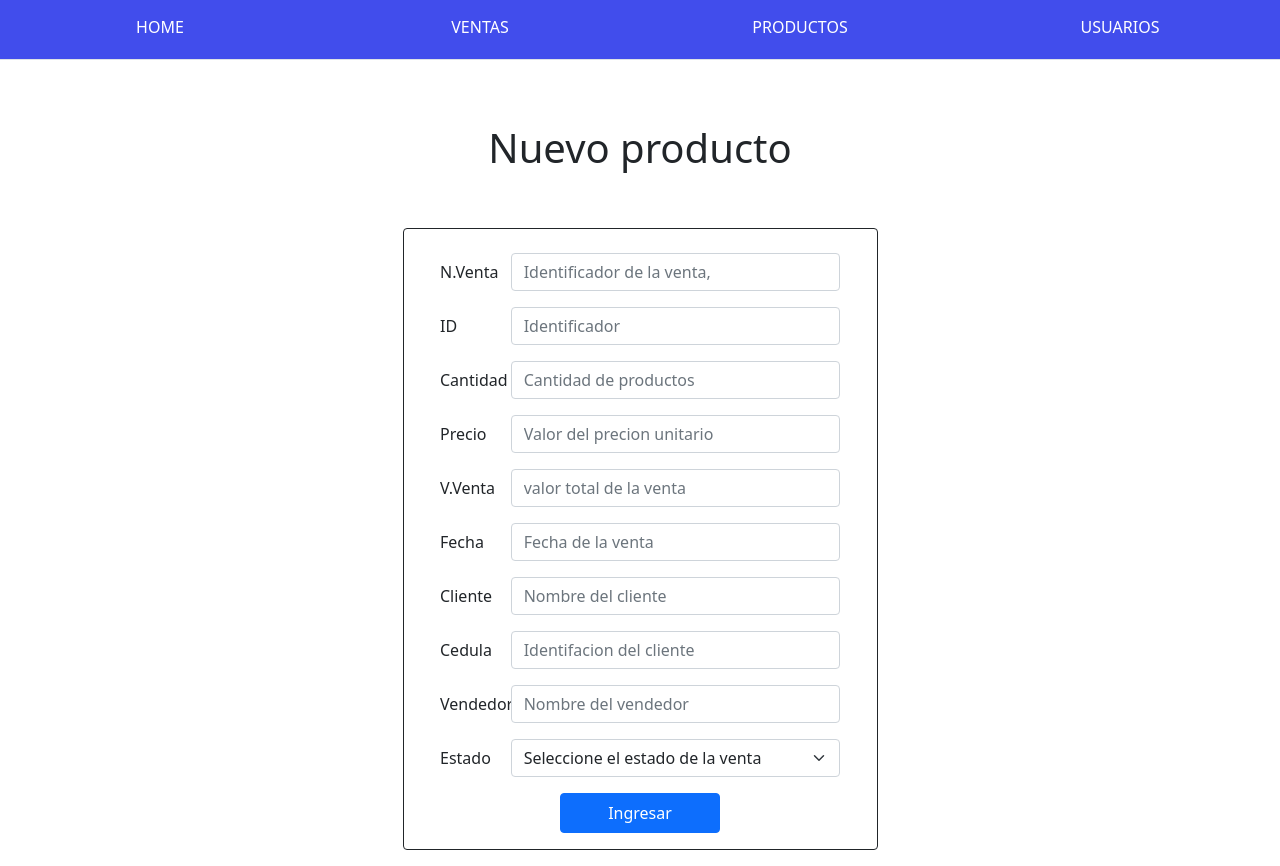
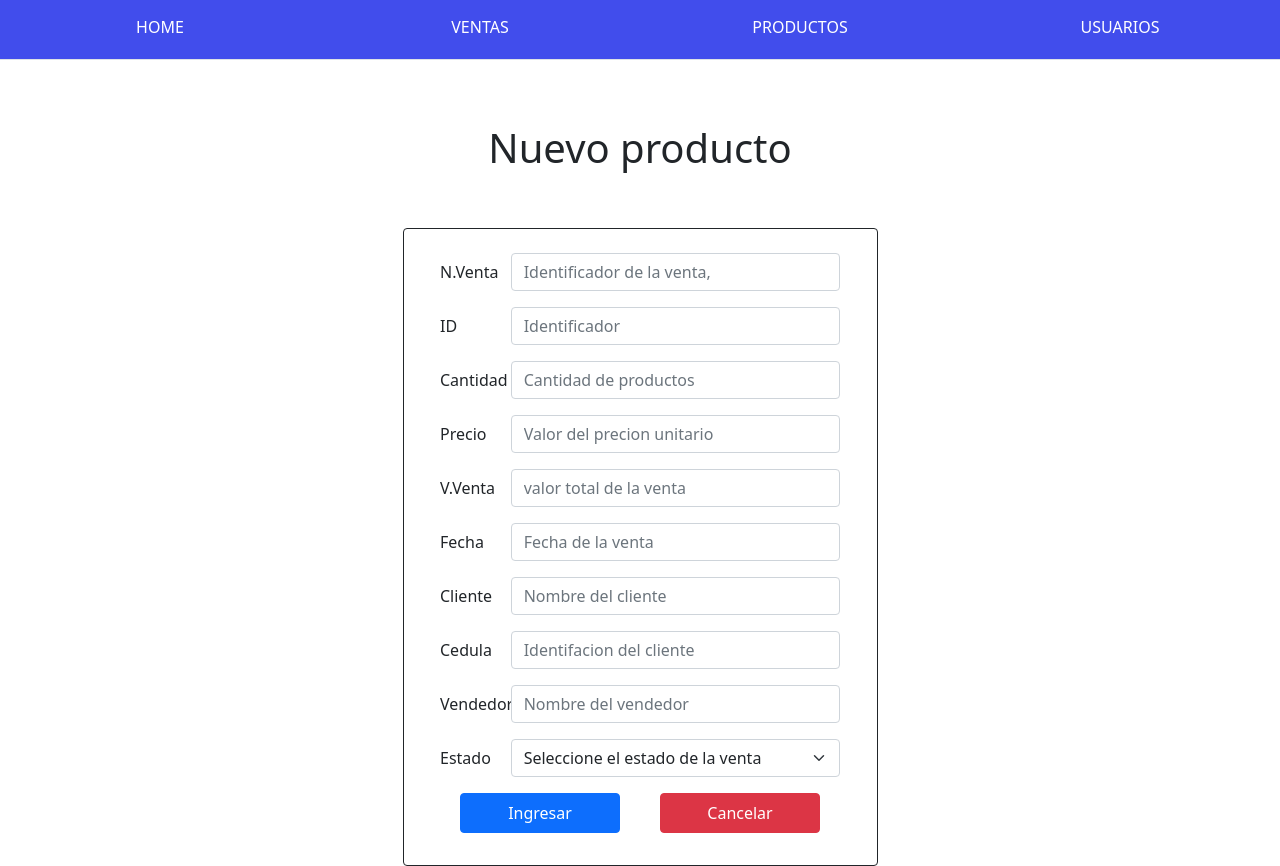
Before and after one commit to jorgemojica/proyectomisiontic3, a React (Create React App) app: page /Nventa in a window 1280 px wide. Built offline with nearby package versions, Linux system fonts and the light colour scheme.

Commit message:
boton Nventas

```diff
--- a/src/components/ventas/components/venta_nueva/Nventa.js
+++ b/src/components/ventas/components/venta_nueva/Nventa.js
@@ -120,12 +120,19 @@ function Nproducto() {
                     </Form.Select>
                   </Col>
               </Form.Group>
+              <Form.Group as={Row} className="mb-3" controlId="formPlaintextPassword">
               <Col md={12} className="d-flex justify-content-around">
                 <Link to="/Aventas">
                   <Button className="mb-3"variant="primary">Ingresar</Button>
+
+                </Link>
+                <Link to="/Aventas">
+
+                  <Button variant="danger">Cancelar</Button>
                 </Link>
 
               </Col>
+              </Form.Group>
             </Form>
           </Col>
         </Row>
```
